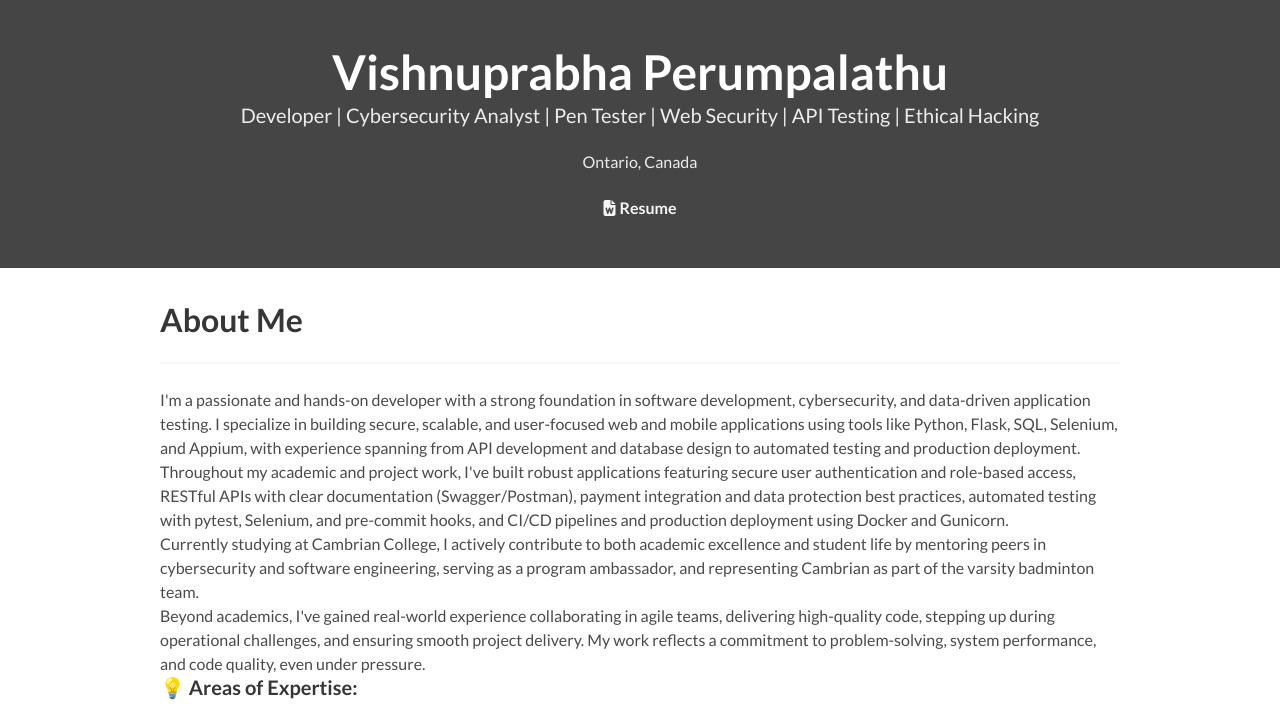
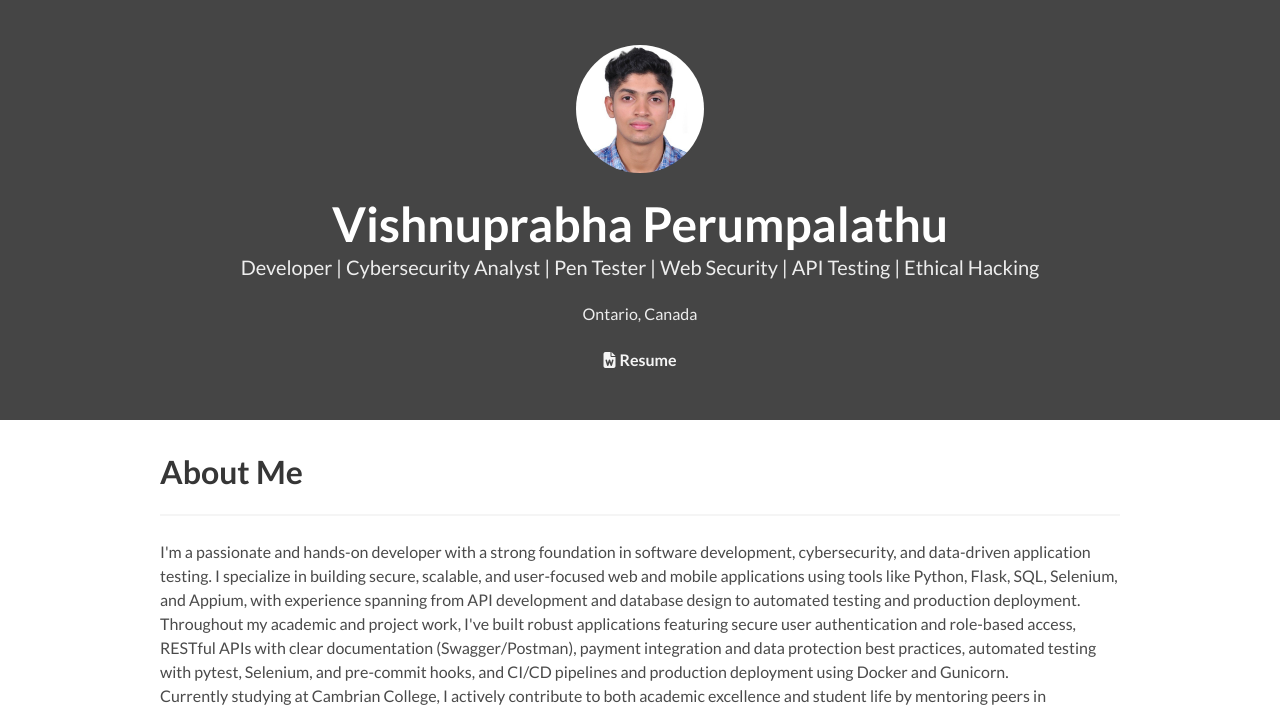
Before and after one commit to vishnuprabha404/vishnuprabha404.github.io, a plain HTML site: page index.html in a window 1280 px wide. Shown: the part 67-779 px from the top of the page. Drawn offline with Linux system fonts and the light colour scheme.

Commit message:
Enhance hero section layout in index.html by adding profile image and adjusting structure

```diff
--- a/index.html
+++ b/index.html
@@ -40,10 +40,16 @@
   </nav>
 
   <section class="hero is-primary">
-    <div class="hero-body">
-      <div class="container">
-
-        <div class="columns has-text-centered">
+          <div class="hero-body">
+        <div class="container">
+          <div class="level">
+            <div class="level-item has-text-centered">
+              <figure class="image is-128x128">
+                <img class="is-rounded" src="img/profile-photo.jpg">
+              </figure>
+            </div>
+          </div>
+          <div class="columns has-text-centered">
           <div class="column">
             <h1 class="title is-1">
               Vishnuprabha Perumpalathu
```
Also changed, not shown: src/dist/index.html.
